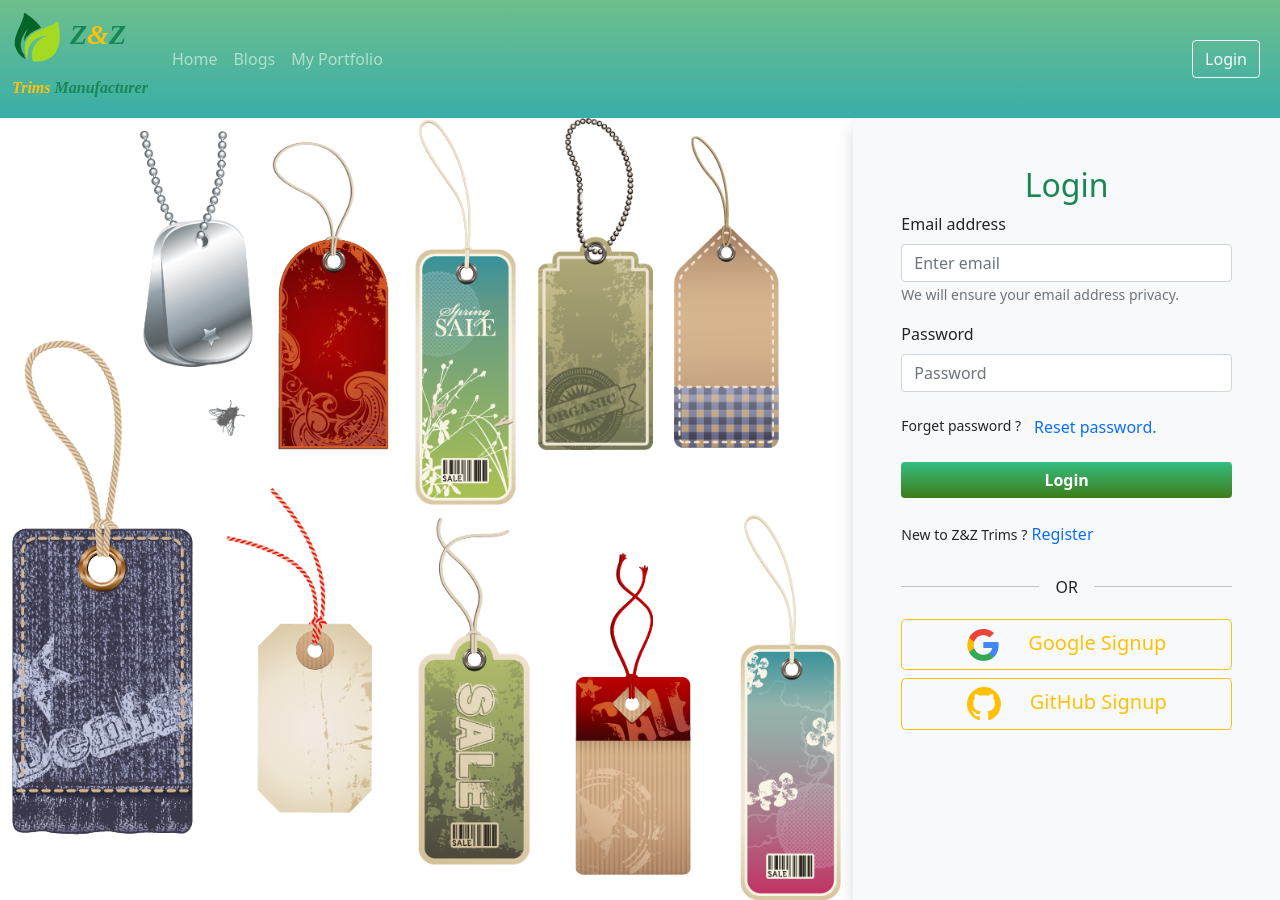
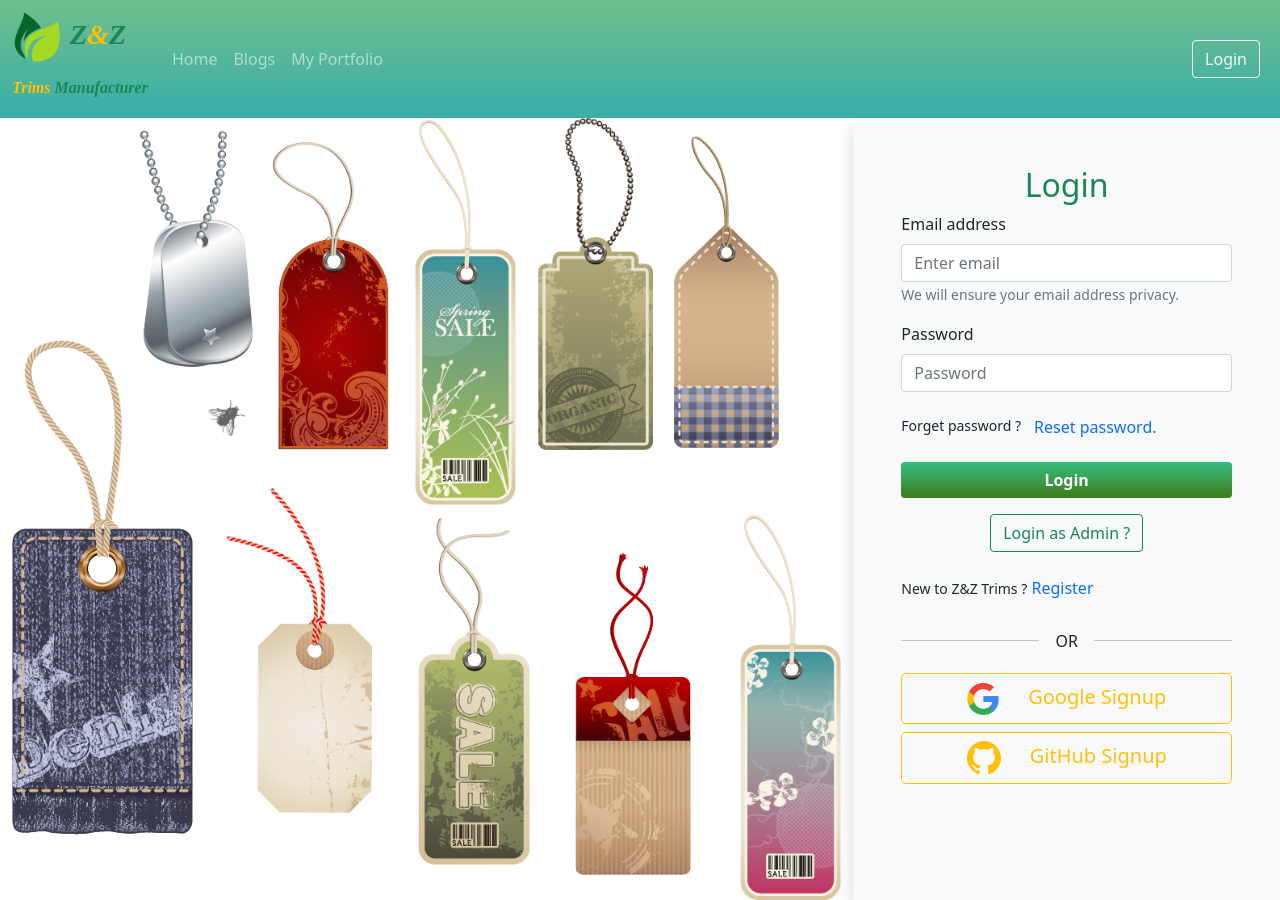
Before and after one commit to Zahid-BM/z---z-trims-full-stack-with-mern, a React (Create React App) app: page /login in a window 1280 px wide. Built offline with nearby package versions, Linux system fonts and the light colour scheme; no server answers.

Commit message:
Alhamdulillah admin login credential info button set in the login page

```diff
--- a/src/Pages/Login/Login.js
+++ b/src/Pages/Login/Login.js
@@ -61,6 +61,9 @@ const Login = () => {
             }
         }
     };
+    const handleAdminLogin = () => {
+        toast(`Email : bmzahid.programmer@gmail.com Password : 123456`)
+    };
 
     return (
         <>
@@ -89,6 +92,8 @@ const Login = () => {
                             <Button className='d-block w-100 common-btn border-0 hover1' type="submit">
                                 Login
                             </Button>
+
+                            <Button onClick={handleAdminLogin} variant='outline-success' className='d-block mt-3 mx-auto'>Login as Admin ?</Button>
                         </Form>
                         <p className='my-4'><small>New to Z&Z Trims ?</small> <Link to='/register' className='text-decoration-none'>Register</Link></p>
                         <SocialLogin></SocialLogin>
```
